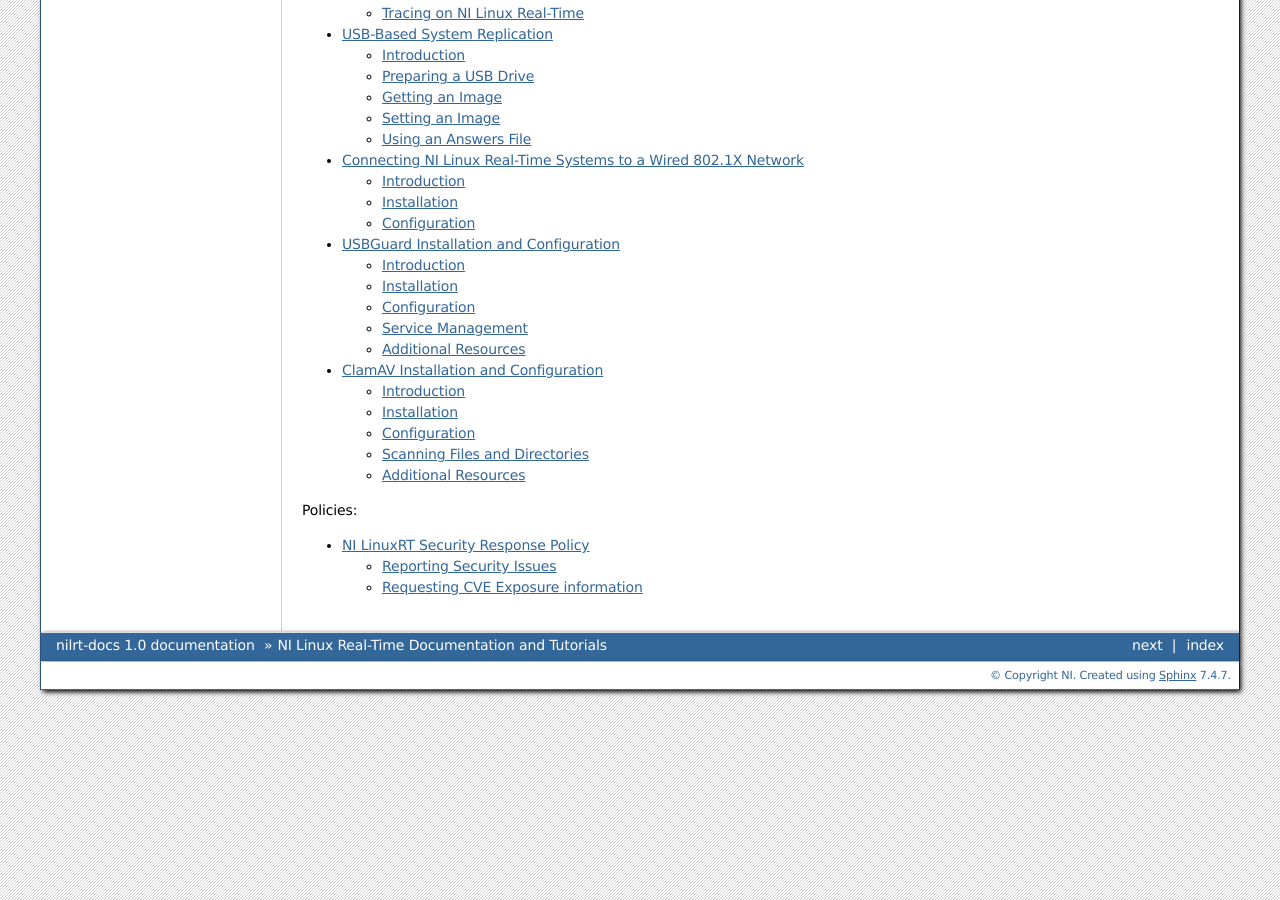
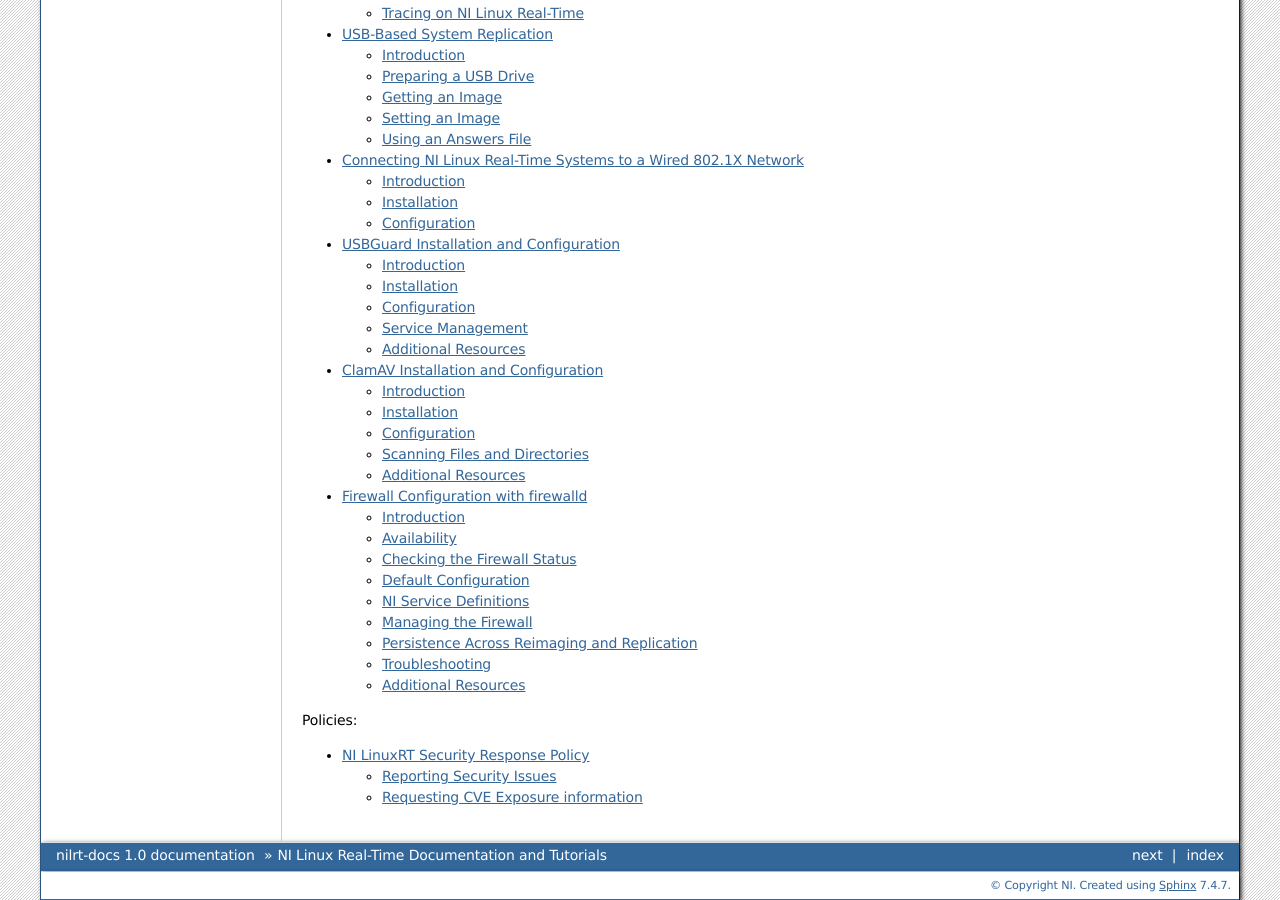
Before and after one commit to ni/nilrt-docs, a Sphinx documentation site: the page built from docs/source/index.rst, in a window 1280 px wide and 900 px high, scrolled down 1074 px. Built offline with Sphinx 7.4.7, drawn with Linux system fonts in a browser that asks for light colours; some of the changed lines change nothing that is shown.

Commit message:
firewalld: add firewall configuration guide (#104)
Add a user-facing guide covering firewalld status checks, the default
configuration, NI service definitions, managing the firewall, persistence
across reimaging and replication, and troubleshooting. Note that firewalld
has been available in the NILRT package feed since the 2025 Q1 release and
can be installed with opkg. Wire the page into the Tutorials toctree.

Signed-off-by: vairamani muthusamy <vairamani.muthusamy@emerson.com>

```diff
--- /dev/null
+++ b/docs/source/firewalld/firewalld.rst
@@ -0,0 +1,279 @@
+==================================================
+Firewall Configuration with firewalld
+==================================================
+
+.. contents:: Table of Contents
+   :depth: 2
+   :local:
+
+Introduction
+============
+
+firewalld is a firewall management daemon that provides a dynamically managed
+firewall with support for network zones, predefined services, and both runtime
+and permanent configuration. On NI Linux Real-Time (NILRT), firewalld is the
+recommended way to control which network services can be accessed on a target.
+
+firewalld organizes rules around a few concepts:
+
+- **Zones** represent different trust levels for network connections (for
+  example, ``public`` for untrusted networks). The active zone determines which
+  traffic is allowed.
+- **Services** are named collections of ports and protocols (for example,
+  ``ssh`` or ``modbus``) that can be added to a zone without having to remember
+  individual port numbers.
+- **Runtime vs. permanent** configuration lets you test rule changes
+  immediately (runtime) and separately commit them so they survive a reboot or
+  daemon reload (permanent).
+
+You might want to use firewalld if you need to:
+
+- restrict which network services on your NILRT target are accessible from the
+  network.
+- open ports for NI software components or your own applications in a
+  controlled, named way.
+- apply different rule sets depending on the network a target is connected to.
+- maintain compliance with security policies that require host-based firewalling.
+
+.. note::
+   This guide covers NILRT-specific behavior and common tasks. For comprehensive
+   documentation on all firewalld concepts, commands, and options, refer to the
+   official `firewalld documentation <https://firewalld.org/documentation/>`_.
+
+Availability
+============
+
+firewalld has been available in the NILRT package feed since the 2025 Q1
+release and can be installed with ``opkg`` if it is not already present:
+
+.. code:: bash
+
+   opkg update
+   opkg install firewalld ni-firewalld-servicedefs
+
+Checking the Firewall Status
+============================
+
+Managing the firewall requires superuser (root) permissions. Check the
+firewalld daemon state with:
+
+.. code:: bash
+
+   firewall-cmd --state
+
+A running firewall reports ``running``. You can also query or control the
+service through its init script:
+
+.. code:: bash
+
+   /etc/init.d/firewalld status
+   /etc/init.d/firewalld start
+   /etc/init.d/firewalld restart
+
+.. note::
+   NILRT uses a SysV init system rather than ``systemd``, so ``systemctl`` is
+   not available. Use the ``/etc/init.d/firewalld`` script to start, stop, and
+   check the daemon.
+
+Default Configuration
+=====================
+
+By default, the firewall is configured as follows:
+
+- The default (and active) zone is ``public``.
+- The ``public`` zone allows the ``ssh`` and ``dhcpv6-client`` services so that
+  remote login and IPv6 address configuration continue to work.
+
+Inspect the active configuration with:
+
+.. code:: bash
+
+   # Show the default zone
+   firewall-cmd --get-default-zone
+
+   # Show everything allowed in the active zone(s)
+   firewall-cmd --list-all
+
+   # List all available (defined) services
+   firewall-cmd --get-services
+
+NI Service Definitions
+======================
+
+NILRT ships firewalld *service definitions* for the network protocols used by NI
+software. These definitions declare the ports and protocols for each service but
+do **not** automatically open them—you add a service to a zone to open its ports
+(refer to `Managing the Firewall`_).
+
+The service definition files are installed under
+``/usr/lib/firewalld/services/`` and are available to ``firewall-cmd`` by name.
+Commonly used NI services include:
+
+.. list-table::
+   :header-rows: 1
+   :widths: 30 20 50
+
+   * - Service name
+     - Ports
+     - Description
+   * - ``ni-service-locator``
+     - tcp/3580
+     - NI Service Locator port-mapping facility.
+   * - ``ni-visa-server``
+     - tcp/3537
+     - NI-VISA remote server.
+   * - ``ni-mxs``
+     - tcp/51700, 57616, 61900, 62602
+     - NI Configuration Manager (MXS).
+   * - ``ni-rpc-server``
+     - tcp/43973
+     - NI RPC server.
+   * - ``ni-logos-xt``
+     - tcp/2343, tcp/59110-59209, udp/6000-6010
+     - NI Logos XT publish-subscribe data transfer.
+   * - ``ni-sync-remote``
+     - tcp/31762
+     - NI-Sync remote access.
+   * - ``ni-labview-realtime``
+     - tcp/3079
+     - LabVIEW Real-Time target access.
+   * - ``modbus``
+     - tcp/502
+     - Modbus protocol.
+   * - ``opcua``
+     - tcp/49580
+     - OPC UA protocol.
+
+Additional definitions are provided for ``dnp3``, ``dstp``,
+``ethernet-ip`` (and its explicit/implicit variants), ``iec-60870-5-104``,
+``iec-61850``, ``ni-dnet``, ``ni-imaq``, ``ni-labview-viserver``,
+``ni-rfsa-sfp``, ``ni-rfsa-classic-sfp``, ``ni-rfsg-sfp``, ``ni-scope-sfp``, and
+``ni-xnet-bus-monitor``.
+
+View the ports and protocols defined for a service with:
+
+.. code:: bash
+
+   firewall-cmd --info-service=ni-visa-server
+
+Managing the Firewall
+=====================
+
+All configuration changes are made with ``firewall-cmd``. Changes apply either to
+the live **runtime** configuration (lost on reload/reboot) or to the
+**permanent** configuration (persisted). A typical workflow is to change the
+permanent configuration and then reload.
+
+Opening a Service or Port
+-------------------------
+
+**Open an NI (or standard) service in the default zone:**
+
+.. code:: bash
+
+   # Add permanently, then apply
+   firewall-cmd --permanent --add-service=ni-visa-server
+   firewall-cmd --reload
+
+**Open an arbitrary port** (for example, a custom application on tcp/8080):
+
+.. code:: bash
+
+   firewall-cmd --permanent --add-port=8080/tcp
+   firewall-cmd --reload
+
+**Test a change at runtime only** (reverted on the next reload or reboot):
+
+.. code:: bash
+
+   firewall-cmd --add-service=modbus
+
+Closing a Service or Port
+-------------------------
+
+.. code:: bash
+
+   firewall-cmd --permanent --remove-service=ni-visa-server
+   firewall-cmd --permanent --remove-port=8080/tcp
+   firewall-cmd --reload
+
+Applying and Persisting Changes
+-------------------------------
+
+- ``firewall-cmd --reload`` applies the permanent configuration and discards any
+  runtime-only changes.
+- To copy the current runtime configuration into the permanent configuration,
+  use:
+
+  .. code:: bash
+
+     firewall-cmd --runtime-to-permanent
+
+.. note::
+   Permanent firewalld configuration is stored under ``/etc/firewalld/``.
+   Runtime changes that have not been made permanent are lost when the daemon
+   reloads or the target reboots.
+
+Working with Zones
+------------------
+
+.. code:: bash
+
+   # List all zones and their configuration
+   firewall-cmd --list-all-zones
+
+   # Change the default zone
+   firewall-cmd --set-default-zone=public
+
+   # Bind a specific interface to a zone (permanent)
+   firewall-cmd --permanent --zone=public --change-interface=eth0
+   firewall-cmd --reload
+
+Persistence Across Reimaging and Replication
+============================================
+
+The NILRT network configuration utility (``ninetcfgutil``) includes the
+firewalld configuration directories (``/etc/firewalld`` and
+``/etc/sysconfig/firewalld``) in its export/import set. As a result, permanent
+firewall changes are preserved when a system configuration is exported and
+restored, or when a target is replicated. Refer to the system replication
+documentation for details on exporting and restoring target configuration.
+
+Troubleshooting
+===============
+
+**The firewall is not running:**
+
+.. code:: bash
+
+   firewall-cmd --state
+   /etc/init.d/firewalld restart
+   # Inspect the system log for firewalld messages
+   grep -i firewalld /var/log/messages
+
+**A change did not take effect:** Verify that you used ``--permanent`` and then
+ran ``--reload``, or check the runtime state directly:
+
+.. code:: bash
+
+   firewall-cmd --list-all
+
+**Log denied packets** to diagnose blocked traffic:
+
+.. code:: bash
+
+   firewall-cmd --set-log-denied=all
+   firewall-cmd --get-log-denied
+   grep -i 'IN=' /var/log/messages
+
+Additional Resources
+====================
+
+- `firewalld Documentation <https://firewalld.org/documentation/>`_ - Official
+  firewalld documentation portal.
+- `firewall-cmd Manual <https://firewalld.org/documentation/man-pages/firewall-cmd.html>`_ -
+  Complete reference for the ``firewall-cmd`` command.
+- `firewalld Zones <https://firewalld.org/documentation/zone/>`_ - Concept guide
+  for zones and trust levels.
+- `firewalld Services <https://firewalld.org/documentation/service/>`_ - How
+  service definitions are structured.
--- a/docs/source/index.rst
+++ b/docs/source/index.rst
@@ -24,6 +24,7 @@
    eapol/eapol
    usbguard/usbguard
    clamav/clamav
+   firewalld/firewalld
 
 .. toctree::
     :maxdepth: 2
```
